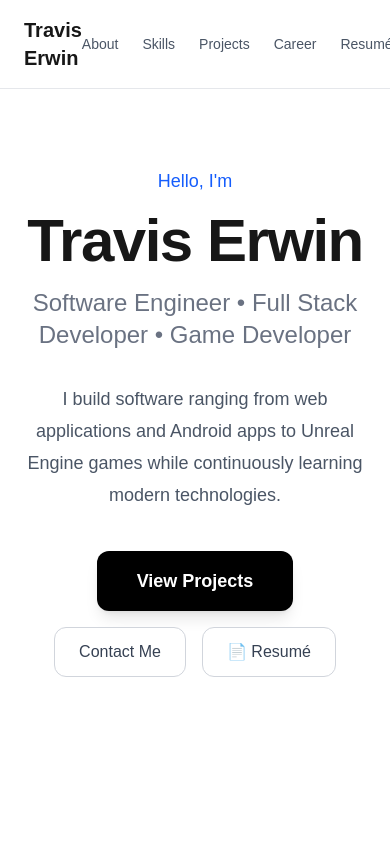
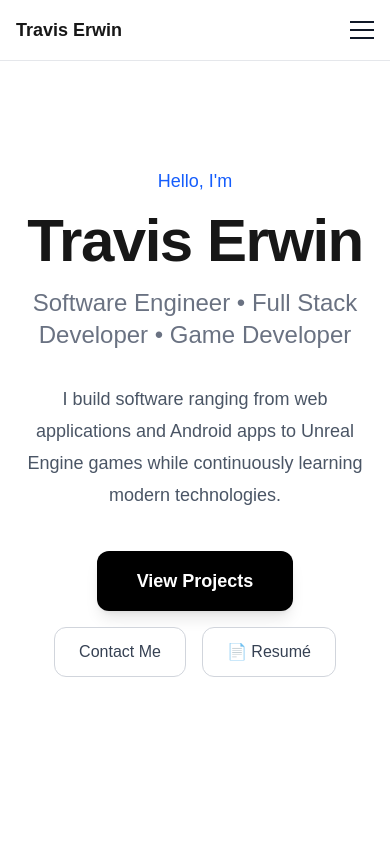
Before and after one commit to Travasauras/travis-portfolio, a Next.js app: page / in a window 390 px wide. Shown: the top 844 px of the page. Built offline with nearby package versions, Linux system fonts and the light colour scheme.

Commit message:
updated navbar to be more mobile friendly

```diff
--- a/src/components/Navbar.tsx
+++ b/src/components/Navbar.tsx
@@ -1,3 +1,7 @@
+"use client";
+
+import { useState } from "react";
+
 const navLinks = [
   { name: "About", href: "#about" },
   { name: "Skills", href: "#skills" },
@@ -12,17 +16,20 @@ const navLinks = [
 ];
 
 export default function Navbar() {
+  const [menuOpen, setMenuOpen] = useState(false);
+
   return (
     <header className="fixed left-0 top-0 z-50 w-full border-b border-gray-200 bg-white/90 backdrop-blur">
-      <nav className="mx-auto flex max-w-6xl items-center justify-between px-6 py-4">
+      <nav className="mx-auto flex max-w-6xl items-center justify-between px-4 py-4 sm:px-6">
         <a
           href="#"
-          className="text-xl font-bold transition hover:text-blue-600"
+          className="text-lg font-bold transition hover:text-blue-600 sm:text-xl"
         >
           Travis Erwin
         </a>
 
-        <ul className="flex items-center gap-6">
+        {/* Desktop navigation */}
+        <ul className="hidden items-center gap-6 md:flex">
           {navLinks.map((link) => (
             <li key={link.name}>
               <a
@@ -36,7 +43,41 @@ export default function Navbar() {
             </li>
           ))}
         </ul>
+
+        {/* Mobile menu button */}
+        <button
+          type="button"
+          onClick={() => setMenuOpen((current) => !current)}
+          className="flex flex-col gap-1.5 md:hidden"
+          aria-label="Toggle navigation menu"
+          aria-expanded={menuOpen}
+        >
+          <span className="h-0.5 w-6 bg-gray-900" />
+          <span className="h-0.5 w-6 bg-gray-900" />
+          <span className="h-0.5 w-6 bg-gray-900" />
+        </button>
       </nav>
+
+      {/* Mobile navigation */}
+      {menuOpen && (
+        <div className="border-t border-gray-200 bg-white px-4 py-4 md:hidden">
+          <ul className="flex flex-col gap-4">
+            {navLinks.map((link) => (
+              <li key={link.name}>
+                <a
+                  href={link.href}
+                  target={link.external ? "_blank" : undefined}
+                  rel={link.external ? "noopener noreferrer" : undefined}
+                  onClick={() => setMenuOpen(false)}
+                  className="block text-base font-medium text-gray-700 transition hover:text-blue-600"
+                >
+                  {link.name}
+                </a>
+              </li>
+            ))}
+          </ul>
+        </div>
+      )}
     </header>
   );
 }
```
